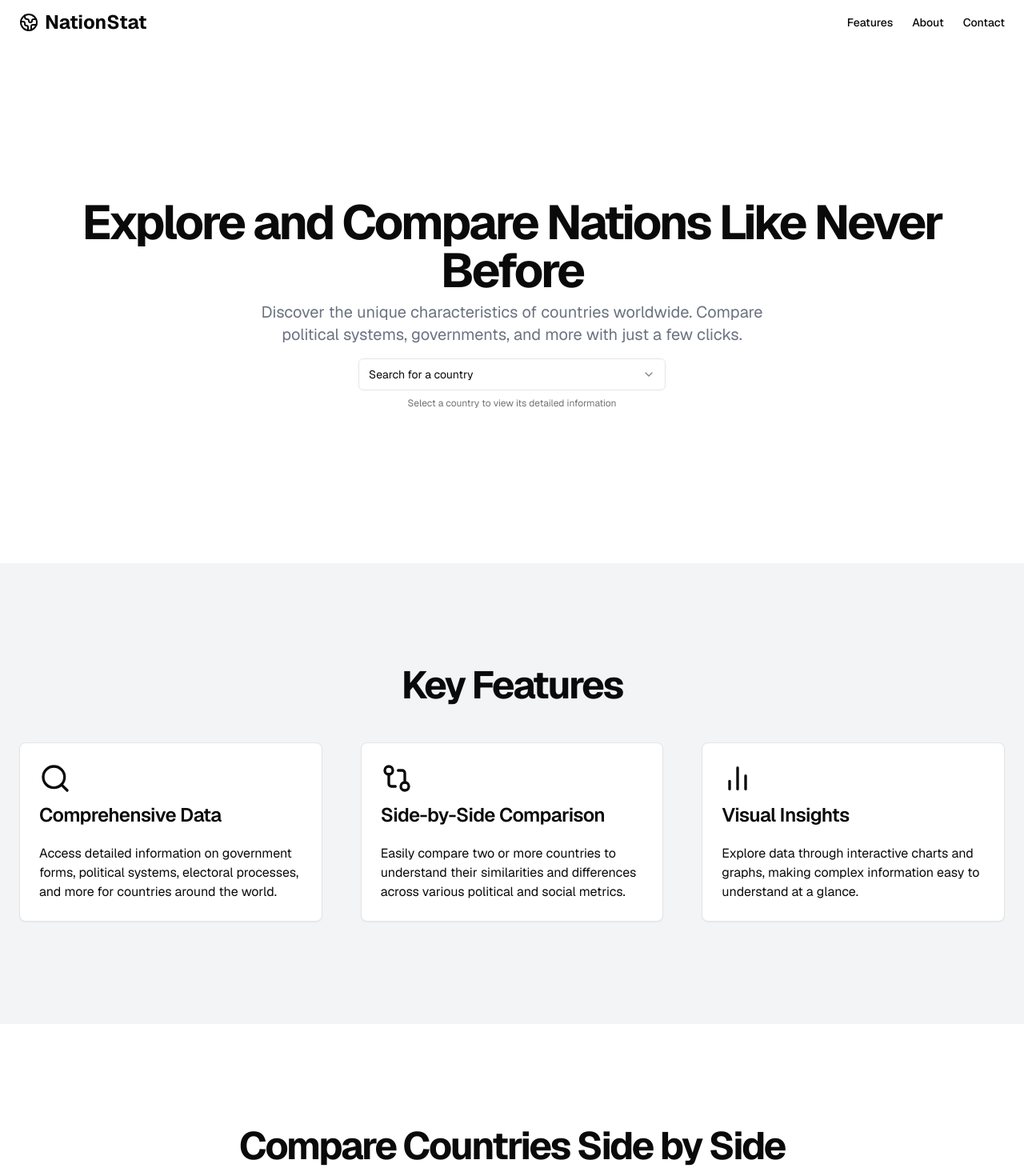
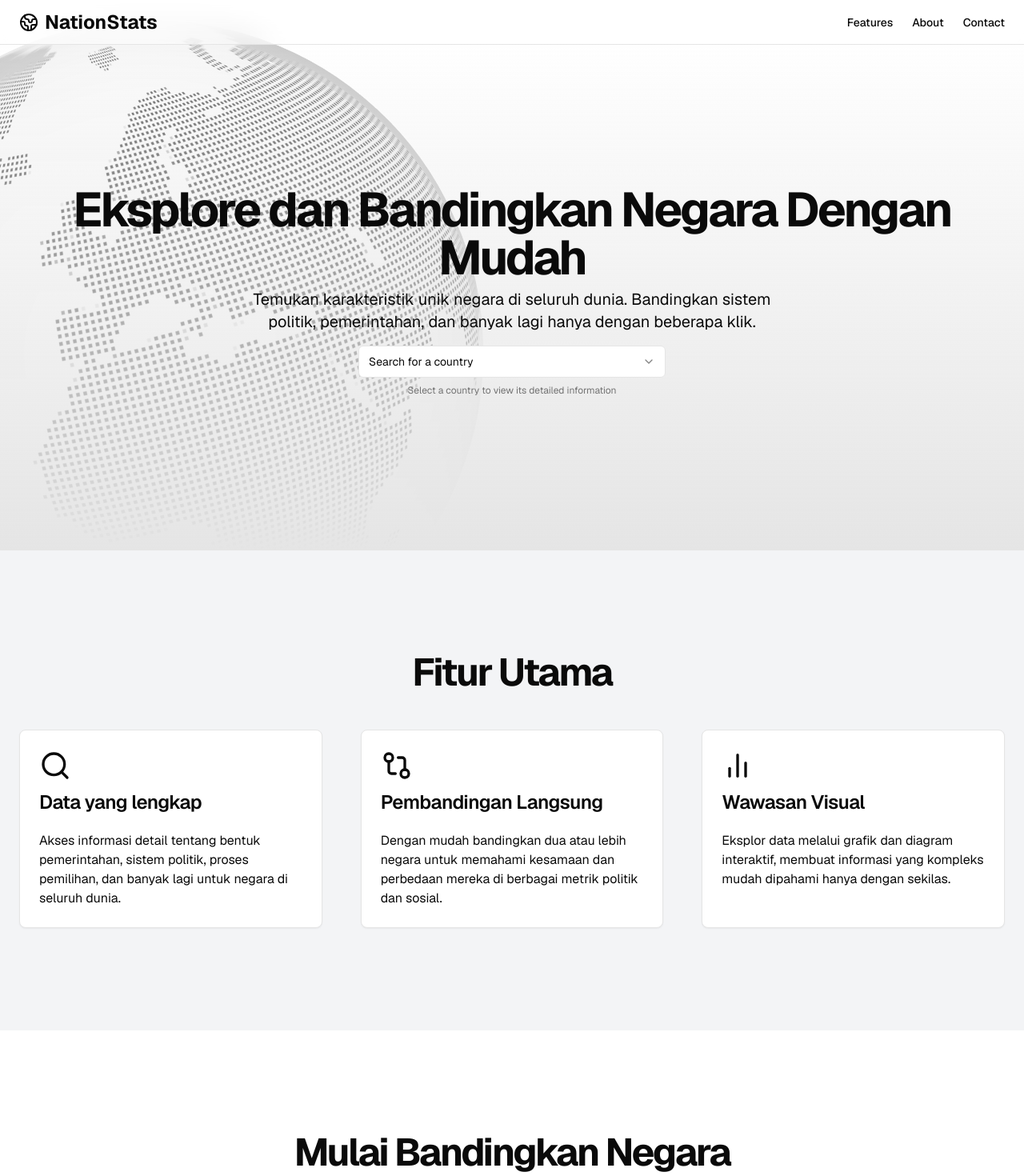
Before and after one commit to fathin-fadhil/nation-stats-next, a Next.js app: page / in a window 1280 px wide. Shown: the top 1470 px of the page at 80% size. Built offline with nearby package versions, Linux system fonts and the light colour scheme.

Commit message:
feat: translated landing page into indonesian and added globe background

```diff
--- a/src/app/page.tsx
+++ b/src/app/page.tsx
@@ -2,9 +2,5 @@ import Link from "next/link";
 import { LandingPage } from "~/components/landing-page";
 
 export default function HomePage() {
-  return (
-    <main className="">
-      <LandingPage />
-    </main>
-  );
+  return <LandingPage />;
 }
--- a/src/components/landing-page.tsx
+++ b/src/components/landing-page.tsx
@@ -42,10 +42,17 @@ export function LandingPage() {
 
   return (
     <div className="flex min-h-screen flex-col">
-      <header className="flex h-14 items-center px-4 lg:px-6">
+      <div className="globe-container">
+        <img
+          src="/assets/images/globe.png"
+          alt="Globe"
+          className="h-full w-full object-cover opacity-60"
+        />
+      </div>
+      <header className="fixed left-0 right-0 top-0 z-10 flex h-14 items-center border-b-[1px] bg-white/50 px-4 backdrop-blur-lg lg:px-6">
         <a className="flex items-center justify-center" href="#">
           <Globe2 className="h-6 w-6" />
-          <span className="ml-2 text-2xl font-bold">NationStat</span>
+          <span className="ml-2 text-2xl font-bold">NationStats</span>
         </a>
         <nav className="ml-auto flex gap-4 sm:gap-6">
           <a
@@ -68,18 +75,18 @@ export function LandingPage() {
           </a>
         </nav>
       </header>
-      <main className="flex-1">
-        <section className="w-full py-12 md:py-24 lg:py-32 xl:py-48">
+      <main className="flex-1 pt-10">
+        <section className="relative flex w-full justify-center bg-gradient-to-t from-neutral-200 to-transparent py-12 md:py-24 lg:py-32 xl:py-48">
           <div className="container px-4 md:px-6">
             <div className="flex flex-col items-center space-y-4 text-center">
               <div className="space-y-2">
                 <h1 className="text-3xl font-bold tracking-tighter sm:text-4xl md:text-5xl lg:text-6xl/none">
-                  Explore and Compare Nations Like Never Before
+                  Eksplore dan Bandingkan Negara Dengan Mudah
                 </h1>
-                <p className="mx-auto max-w-[700px] text-gray-500 md:text-xl dark:text-gray-400">
-                  Discover the unique characteristics of countries worldwide.
-                  Compare political systems, governments, and more with just a
-                  few clicks.
+                <p className="mx-auto max-w-[700px] dark:text-gray-400 md:text-xl">
+                  Temukan karakteristik unik negara di seluruh dunia. Bandingkan
+                  sistem politik, pemerintahan, dan banyak lagi hanya dengan
+                  beberapa klik.
                 </p>
               </div>
               <div className="w-full max-w-sm space-y-2">
@@ -94,7 +101,7 @@ export function LandingPage() {
                       <Search className="mr-2 h-4 w-4 shrink-0 opacity-50" />
                       <Input
                         placeholder="Search..."
-                        className="placeholder:text-muted-foreground flex h-10 w-full rounded-md bg-transparent py-3 text-sm outline-none disabled:cursor-not-allowed disabled:opacity-50"
+                        className="flex h-10 w-full rounded-md bg-transparent py-3 text-sm outline-none placeholder:text-muted-foreground disabled:cursor-not-allowed disabled:opacity-50"
                         value={searchTerm}
                         onChange={(e) => handleSearch(e.target.value)}
                       />
@@ -106,58 +113,58 @@ export function LandingPage() {
                     ))}
                   </SelectContent>
                 </Select>
-                <p className="text-muted-foreground text-xs">
+                <p className="text-xs text-muted-foreground">
                   Select a country to view its detailed information
                 </p>
               </div>
             </div>
           </div>
         </section>
-        <section className="w-full bg-gray-100 py-12 md:py-24 lg:py-32 dark:bg-gray-800">
+        <section className="flex w-full justify-center bg-gray-100 py-12 dark:bg-gray-800 md:py-24 lg:py-32">
           <div className="container px-4 md:px-6">
             <h2 className="mb-12 text-center text-3xl font-bold tracking-tighter sm:text-5xl">
-              Key Features
+              Fitur Utama
             </h2>
             <div className="grid gap-6 lg:grid-cols-3 lg:gap-12">
               <Card>
                 <CardHeader>
                   <Search className="mb-2 h-10 w-10" />
-                  <CardTitle>Comprehensive Data</CardTitle>
+                  <CardTitle>Data yang lengkap</CardTitle>
                 </CardHeader>
                 <CardContent>
-                  Access detailed information on government forms, political
-                  systems, electoral processes, and more for countries around
-                  the world.
+                  Akses informasi detail tentang bentuk pemerintahan, sistem
+                  politik, proses pemilihan, dan banyak lagi untuk negara di
+                  seluruh dunia.
                 </CardContent>
               </Card>
               <Card>
                 <CardHeader>
                   <GitCompare className="mb-2 h-10 w-10" />
-                  <CardTitle>Side-by-Side Comparison</CardTitle>
+                  <CardTitle>Pembandingan Langsung</CardTitle>
                 </CardHeader>
                 <CardContent>
-                  Easily compare two or more countries to understand their
-                  similarities and differences across various political and
-                  social metrics.
+                  Dengan mudah bandingkan dua atau lebih negara untuk memahami
+                  kesamaan dan perbedaan mereka di berbagai metrik politik dan
+                  sosial.
                 </CardContent>
               </Card>
               <Card>
                 <CardHeader>
                   <BarChart2 className="mb-2 h-10 w-10" />
-                  <CardTitle>Visual Insights</CardTitle>
+                  <CardTitle>Wawasan Visual</CardTitle>
                 </CardHeader>
                 <CardContent>
-                  Explore data through interactive charts and graphs, making
-                  complex information easy to understand at a glance.
+                  Eksplor data melalui grafik dan diagram interaktif, membuat
+                  informasi yang kompleks mudah dipahami hanya dengan sekilas.
                 </CardContent>
               </Card>
             </div>
           </div>
         </section>
-        <section className="w-full py-12 md:py-24 lg:py-32">
+        <section className="flex w-full justify-center bg-white py-12 md:py-24 lg:py-32">
           <div className="container px-4 md:px-6">
             <h2 className="mb-12 text-center text-3xl font-bold tracking-tighter sm:text-5xl">
-              Compare Countries Side by Side
+              Mulai Bandingkan Negara
             </h2>
             <div className="grid gap-6 lg:grid-cols-2 lg:gap-12">
               <Card>
@@ -195,14 +202,14 @@ export function LandingPage() {
             </div>
           </div>
         </section>
-        <section className="w-full bg-gray-100 py-12 md:py-24 lg:py-32 dark:bg-gray-800">
+        <section className="flex w-full justify-center bg-gray-100 py-12 dark:bg-gray-800 md:py-24 lg:py-32">
           <div className="container px-4 md:px-6">
             <div className="flex flex-col items-center space-y-4 text-center">
               <div className="space-y-2">
                 <h2 className="text-3xl font-bold tracking-tighter sm:text-4xl md:text-5xl">
                   Ready to Explore the World's Nations?
                 </h2>
-                <p className="mx-auto max-w-[700px] text-gray-500 md:text-xl dark:text-gray-400">
+                <p className="mx-auto max-w-[700px] text-gray-500 dark:text-gray-400 md:text-xl">
                   Start comparing countries and discovering fascinating insights
                   about global political systems today.
                 </p>
@@ -214,7 +221,7 @@ export function LandingPage() {
           </div>
         </section>
       </main>
-      <footer className="flex w-full shrink-0 flex-col items-center gap-2 border-t px-4 py-6 sm:flex-row md:px-6">
+      <footer className="flex w-full shrink-0 flex-col items-center gap-2 border-t bg-white px-4 py-6 sm:flex-row md:px-6">
         <p className="text-xs text-gray-500 dark:text-gray-400">
           © 2024 NationStat. All rights reserved.
         </p>
--- a/src/styles/globals.css
+++ b/src/styles/globals.css
@@ -64,3 +64,8 @@
     @apply bg-background text-foreground;
   }
 }
+
+.globe-container {
+  @apply fixed translate-x-[50%] md:translate-x-0 right-[50%] -z-10 aspect-square;
+  width: clamp(40rem, 70vw, 100rem);
+}
```
Also changed, not shown: public/assets/images/globe.png (added).
